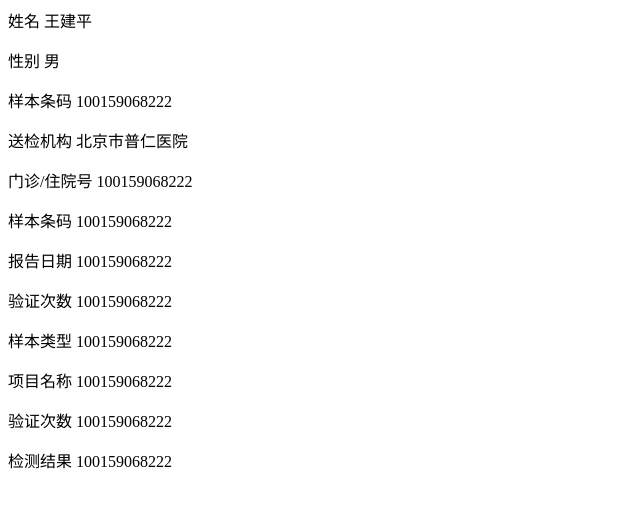
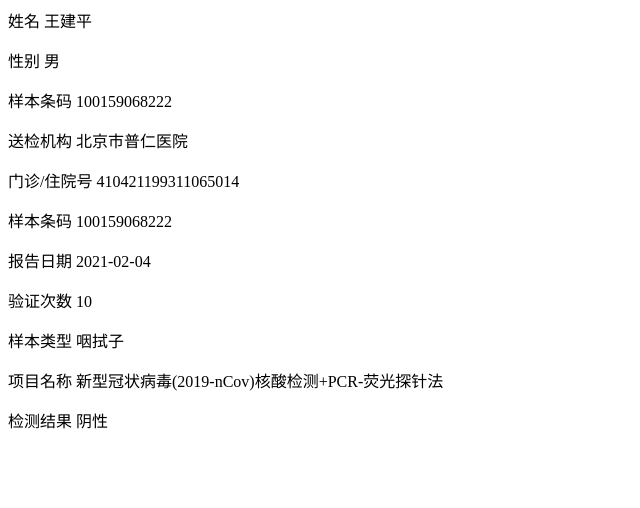
Before and after one commit to wjp6000/wjp6000.github.io, a plain HTML site: page index.html in a window 1280 px wide. Shown: the whole page, without its empty margins (0-640 px from the left). Drawn offline with Linux system fonts and the light colour scheme.

Commit message:
Update index.html

```diff
--- a/index.html
+++ b/index.html
@@ -2,11 +2,10 @@
 <p>性别  男 </p>
 <p>样本条码 100159068222</p>
 <p>送检机构 北京市普仁医院</p>
-<p>门诊/住院号 100159068222</p>
+<p>门诊/住院号 410421199311065014</p>
 <p>样本条码 100159068222</p>
-<p>报告日期 100159068222</p>
-<p>验证次数 100159068222</p>
-<p>样本类型 100159068222</p>
-<p>项目名称 100159068222</p>
-<p>验证次数 100159068222</p>
-<p>检测结果 100159068222</p>
+<p>报告日期 2021-02-04</p>
+<p>验证次数 10</p>
+<p>样本类型 咽拭子</p>
+<p>项目名称 新型冠状病毒(2019-nCov)核酸检测+PCR-荧光探针法</p>
+<p>检测结果 阴性</p>
```
